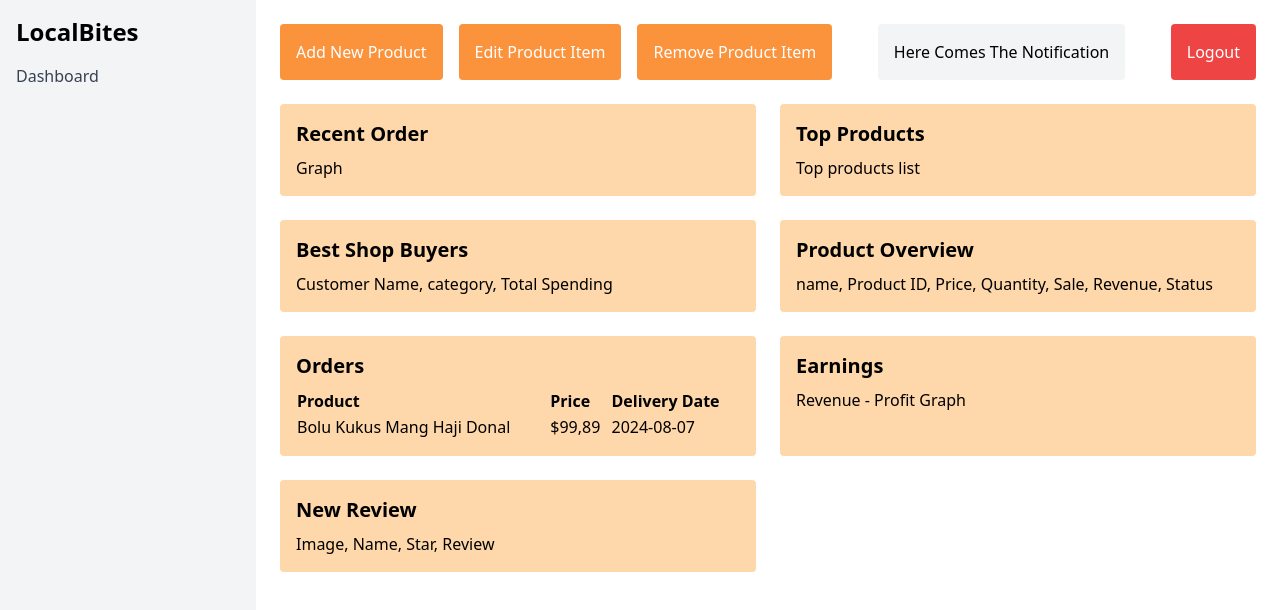
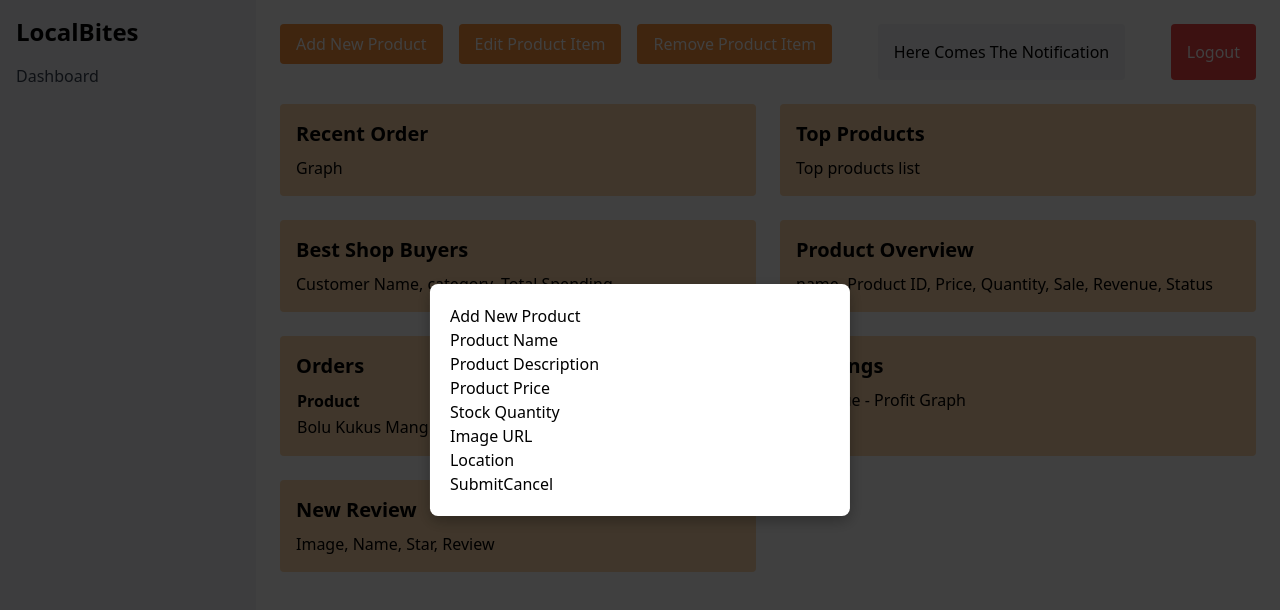
Before and after one commit to anojumisa/FSSE_JAN24_GroupF_GFP, a Next.js app in the folder frontend/final_project/: page /Dashboard_Seller in a window 1280 px wide. Both pictures are taken after a click on the button "Add New Product". Shown: the top 610 px of the page. Built offline with nearby package versions, Linux system fonts and the light colour scheme.

Commit message:
bug: fix add product fail (token-issue)

```diff
--- /dev/null
+++ b/frontend/final_project/src/components/fragments/ProductModal/index.tsx
@@ -0,0 +1,132 @@
+import React, { useState } from "react";
+import Modal from "react-modal";
+
+Modal.setAppElement("#__next"); // This is important for accessibility
+
+const ProductModal = ({
+	isOpen,
+	onRequestClose,
+}: {
+	isOpen: boolean;
+	onRequestClose: () => void;
+}) => {
+	const [productName, setProductName] = useState("");
+	const [productDescription, setProductDescription] = useState("");
+	const [productPrice, setProductPrice] = useState("");
+	const [stockQuantity, setStockQuantity] = useState("");
+	const [imageUrl, setImageUrl] = useState("");
+	const [location, setLocation] = useState("");
+
+	const handleSubmit = async (e: React.FormEvent<HTMLFormElement>) => {
+		e.preventDefault();
+		const productData = {
+			name: productName,
+			description: productDescription,
+			price: parseFloat(productPrice), // Convert to number
+			stock_quantity: parseInt(stockQuantity, 10), // Convert to number
+			image_url: imageUrl,
+			location: location,
+		};
+		console.log("Sending product data:", productData);
+
+		try {
+			const token = localStorage.getItem("token");
+			const response = await fetch("http://127.0.0.1:5000/products", {
+				method: "POST",
+				mode: "cors",
+				headers: {
+					"Content-Type": "application/json",
+					Authorization: `Bearer ${token}`,
+				},
+				body: JSON.stringify(productData),
+				credentials: "include",
+			});
+			console.log("Response status:", response.status);
+
+			if (response.ok) {
+				const result = await response.json();
+				console.log(result.message);
+				onRequestClose(); // Close the modal after successful submission
+			} else {
+				const errorResult = await response.json();
+				console.error("Failed to add product:", errorResult.message);
+				console.error("Error details:", errorResult.details);
+			}
+		} catch (error) {
+			console.error("Error:", error);
+		}
+	};
+
+	return (
+		<Modal
+			isOpen={isOpen}
+			onRequestClose={onRequestClose}
+			contentLabel="Add New Product"
+			className="modal"
+			overlayClassName="overlay"
+		>
+			<h2>Add New Product</h2>
+			<form onSubmit={handleSubmit}>
+				<div>
+					<label>Product Name</label>
+					<input
+						type="text"
+						value={productName}
+						onChange={(e) => setProductName(e.target.value)}
+						required
+					/>
+				</div>
+				<div>
+					<label>Product Description</label>
+					<input
+						type="text"
+						value={productDescription}
+						onChange={(e) => setProductDescription(e.target.value)}
+						required
+					/>
+				</div>
+				<div>
+					<label>Product Price</label>
+					<input
+						type="number"
+						value={productPrice}
+						onChange={(e) => setProductPrice(e.target.value)}
+						required
+					/>
+				</div>
+				<div>
+					<label>Stock Quantity</label>
+					<input
+						type="number"
+						value={stockQuantity}
+						onChange={(e) => setStockQuantity(e.target.value)}
+						required
+					/>
+				</div>
+				<div>
+					<label>Image URL</label>
+					<input
+						type="text"
+						value={imageUrl}
+						onChange={(e) => setImageUrl(e.target.value)}
+					/>
+				</div>
+				<div>
+					<label>Location</label>
+					<input
+						type="text"
+						value={location}
+						onChange={(e) => setLocation(e.target.value)}
+					/>
+				</div>
+
+				<button type="submit">Submit</button>
+				<button type="button" onClick={onRequestClose}>
+					Cancel
+				</button>
+			</form>
+		</Modal>
+	);
+};
+
+export default ProductModal;
--- a/frontend/final_project/src/components/layouts/Dashboard_Seller/TopButtons/index.tsx
+++ b/frontend/final_project/src/components/layouts/Dashboard_Seller/TopButtons/index.tsx
@@ -1,11 +1,33 @@
-import React from 'react';
+import React, { useState } from 'react';
+import ProductModal from '../../../fragments/ProductModal'; // Adjust the import path as necessary
 
-const TopButtons = () => (
-  <div className="flex space-x-4">
-    <button className="bg-orange-400 text-white py-2 px-4 rounded">Add New Product</button>
-    <button className="bg-orange-400 text-white py-2 px-4 rounded">Edit Product Item</button>
-    <button className="bg-orange-400 text-white py-2 px-4 rounded">Remove Product Item</button>
-  </div>
-);
+const TopButtons = () => {
+  const [isModalOpen, setIsModalOpen] = useState(false);
+
+  const openModal = () => {
+    setIsModalOpen(true);
+  };
+
+  const closeModal = () => {
+    setIsModalOpen(false);
+  };
+
+  return (
+    <div>
+      <div className="flex space-x-4">
+        <button
+          className="bg-orange-400 text-white py-2 px-4 rounded"
+          onClick={openModal}
+        >
+          Add New Product
+        </button>
+        <button className="bg-orange-400 text-white py-2 px-4 rounded">Edit Product Item</button>
+        <button className="bg-orange-400 text-white py-2 px-4 rounded">Remove Product Item</button>
+      </div>
+
+      <ProductModal isOpen={isModalOpen} onRequestClose={closeModal} />
+    </div>
+  );
+};
 
 export default TopButtons;
--- a/frontend/final_project/src/styles/globals.css
+++ b/frontend/final_project/src/styles/globals.css
@@ -25,3 +25,27 @@ body {
     text-wrap: balance;
   }
 }
+
+/* styles.css */
+.modal {
+  position: absolute;
+  top: 50%;
+  left: 50%;
+  right: auto;
+  bottom: auto;
+  margin-right: -50%;
+  transform: translate(-50%, -50%);
+  background: white;
+  padding: 20px;
+  border-radius: 8px;
+  box-shadow: 0 5px 15px rgba(0, 0, 0, 0.3);
+}
+
+.overlay {
+  position: fixed;
+  top: 0;
+  left: 0;
+  right: 0;
+  bottom: 0;
+  background-color: rgba(0, 0, 0, 0.75);
+}
```
